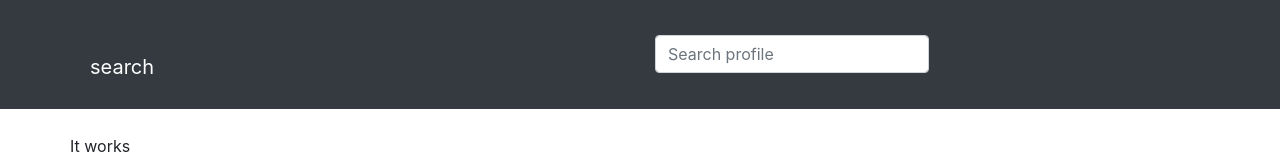
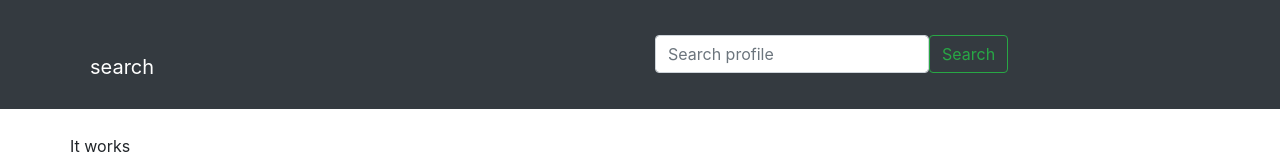
Before and after one commit to spgdaman/github-search, an Angular app: page / in a window 1280 px wide. Shown: the top 160 px of the page. Built offline with nearby package versions, Linux system fonts and the light colour scheme; some icons are missing.

Commit message:
move navigation bar and form to the form component

```diff
--- a/src/app/form/form.component.css
+++ b/src/app/form/form.component.css
@@ -0,0 +1,8 @@
+/* form {
+  display: inline-block;
+} */
+
+.fab {
+  margin-right: 5px;
+  font-size: 55px;
+}
--- a/src/app/form/form.component.html
+++ b/src/app/form/form.component.html
@@ -1,3 +1,16 @@
-<p>
-  form works!
-</p>
+<nav class="navbar navbar-dark bg-dark sticky-top">
+  <div class="container">
+    <a class="navbar-brand" href="#"><i class="fab fa-github"></i>search</a>
+
+    <!-- Form goes here -->
+    <div class="col-lg-6 offset-md-3 center">
+      <form class="form-inline">
+        <div class="input-group input-group-md">
+          <input class="form-control" type="search" placeholder="Search profile" aria-label="Search">
+        </div>
+        <button class="btn btn-outline-success my-2 my-md-3" type="submit">Search</button>
+      </form>
+    </div>
+
+  </div>
+</nav>
--- a/src/app/profile/profile.component.css
+++ b/src/app/profile/profile.component.css
@@ -1,11 +1,11 @@
-.fab {
-  margin-right: 5px;
-  font-size: 55px;
-}
-
 .content {
   padding-top: 25px;
 }
+
+/* app-form {
+  margin-right: 50px;
+  width: 500px;
+} */
 
 /* .form-inline {
   width: 75%;
--- a/src/app/profile/profile.component.html
+++ b/src/app/profile/profile.component.html
@@ -1,18 +1,6 @@
-<nav class="navbar navbar-dark bg-dark sticky-top">
-  <div class="container">
-    <a class="navbar-brand" href="#"><i class="fab fa-github"></i>search</a>
 
-    <!-- Form goes here -->
-    <div class="col-md-6 offset-md-3 center">
-      <form class="form-inline">
-        <div class="input-group input-group-md">
-            <input class="form-control" type="search" placeholder="Search profile" aria-label="Search">
-        </div>
-      </form>
-    </div>
 
-  </div>
-</nav>
+<app-form></app-form>
 
 <div class="container">
   <div class="row">
```
